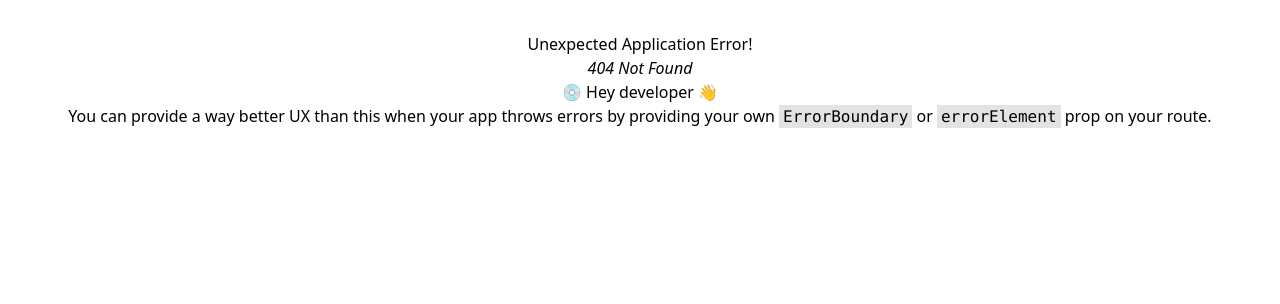
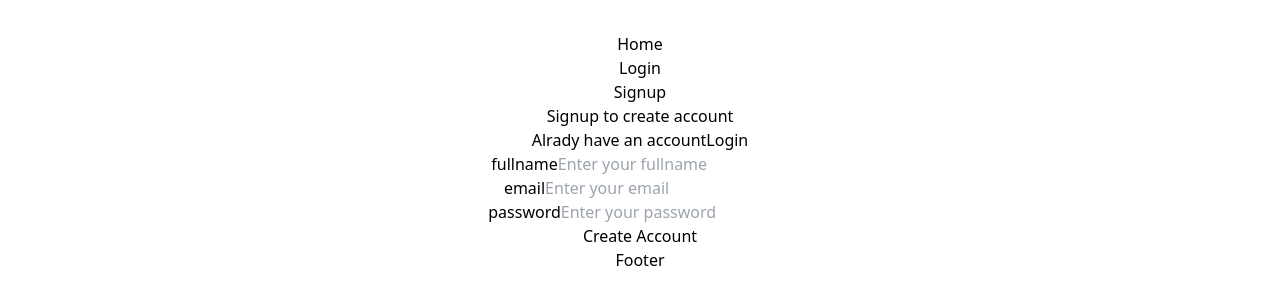
Before and after one commit to BCA-Animesh/Frontend-Projects, a React (Vite) app in the folder Blog-APP/: page /login/Signup in a window 1280 px wide. Before the commit this address had no page. Shown: the top 304 px of the page. Built offline with nearby package versions, Linux system fonts and the light colour scheme.

Commit message:
Signup completed

```diff
--- a/Blog-APP/src/Button.jsx
+++ b/Blog-APP/src/Button.jsx
@@ -1,8 +1,10 @@
 import React from 'react'
 
-function Button() {
+function Button({children,className='',bgcolor="bg-blue-600",type="button",textColor = "text-white",...props}) {
   return (
-    <div>Button</div>
+    <button type={type}className={`${bgcolor}${textColor}${className}`}{...props}>
+      {children}
+    </button>
   )
 }
 
--- a/Blog-APP/src/Header.jsx
+++ b/Blog-APP/src/Header.jsx
@@ -11,6 +11,10 @@ function Header() {
         {
             name:'Login',
             slug:'/Login'
+        },
+        {
+            name:'Signup',
+            slug:'/Signup'
         }
     ]
   return (
--- a/Blog-APP/src/Input.jsx
+++ b/Blog-APP/src/Input.jsx
@@ -1,9 +1,17 @@
-import React from 'react'
+import React, { forwardRef, useId } from 'react'
 
-function Input() {
+const Input=forwardRef(function({lable, type, className, ...props},ref){
+  const id=useId()
   return (
-    <div>Input</div>
+    <div>
+      {
+        lable && <lable htmlFor={id}>
+          {lable}
+        </lable>
+      }
+      <input type={type} id={id} ref={ref} {...props} className={`${className}`}/>
+    </div>
   )
-}
+})
 
 export default Input
--- a/Blog-APP/src/Login.jsx
+++ b/Blog-APP/src/Login.jsx
@@ -35,7 +35,7 @@ function Login() {
         </h2>
         <p>
            Don&apos;t have any account?&nbsp;
-           <Link to={`./signup`}>
+           <Link to={`./Signup`}>
            Signup
            </Link>
         </p>
@@ -54,9 +54,9 @@ function Login() {
               placeHolder='Enter your password'
               {...register("password",{required:true})}
             />
-            <Button type='submit'
-              signIn
-            />
+            <Button type='submit'>
+              Signin
+            </Button>
           </div>
         </form>
       </div>
--- /dev/null
+++ b/Blog-APP/src/Signup.jsx
@@ -0,0 +1,74 @@
+import React, { useState } from 'react'
+import {useForm} from "react-hook-form"
+import { useDispatch } from 'react-redux'
+import { Link,useNavigate } from 'react-router-dom'
+import authentication from './Auth'
+import { login } from './AuthSlice'
+import Input from './Input'
+import Button from './Button'
+
+function Signup() {
+  const [error,seterror]=useState("")
+  const nevigate=useNavigate()
+  const dispatch=useDispatch()
+  const { register, handleSubmit } = useForm()
+  const signup=async(data)=>{
+    seterror("")
+    try {
+      const sesson=await authentication.createAccount(data)
+      if (sesson) {
+        const userData=await authentication.getUser()
+        if (userData) {
+          dispatch(login(userData))
+          nevigate('/')
+        }
+      }
+    } catch (error) {
+      seterror(error.message)
+    }
+  }
+  return (
+    <div>
+      <div>
+        <h2>
+          Signup to create account
+        </h2>
+        <p>
+          Alrady have an account
+          <Link to={`./login`}>
+            Login
+          </Link>
+        </p>
+        {
+          error && <p>{error}</p>
+        }
+        <form onSubmit={handleSubmit(signup)}>
+          <div>
+            <Input
+              lable='fullname'
+              placeHolder='Enter your fullname'
+              {...register("name",{required:true})}
+            />
+            <Input
+              lable='email'
+              type='email'
+              placeHolder='Enter your email'
+              {...register("email",{required:true,validate:{matchpatern:(value)=>/^\w+([.-]?\w+)*@\w+([.-]?\w+)*(\.\w{2,3})+$/.test(value)||"Email address must be a valid adderss"}})}
+            />
+            <Input
+              lable='password'
+              type='password'
+              placeHolder='Enter your password'
+              {...register("password",{required:true})}
+            />
+            <Button type='submit'>
+              Create Account
+            </Button>
+          </div>
+        </form>
+      </div>
+    </div>
+  )
+}
+
+export default Signup
```
Also changed, not shown: Blog-APP/src/main.jsx (+9 -0 lines).
